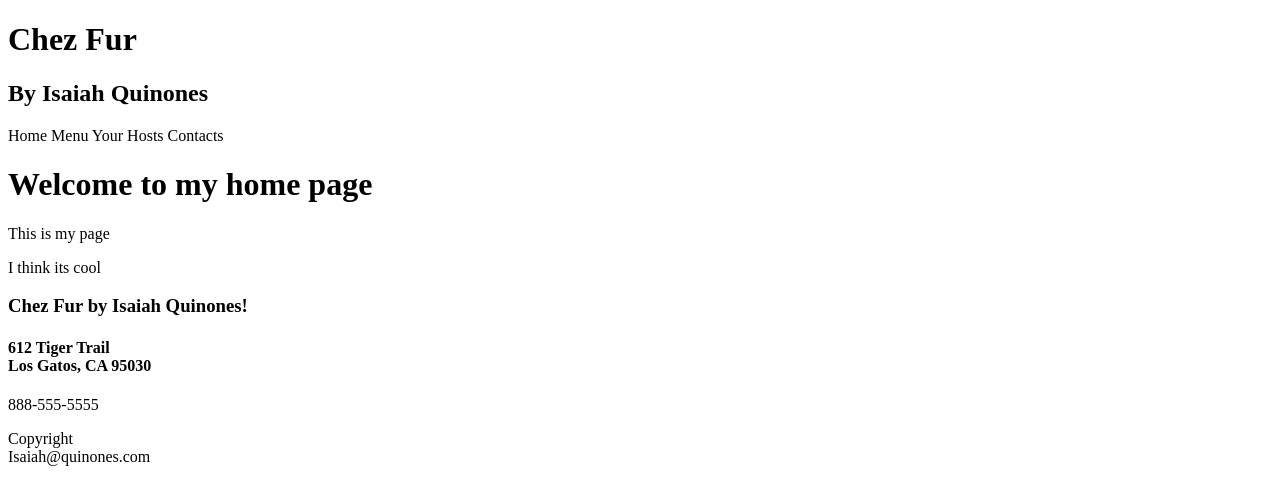
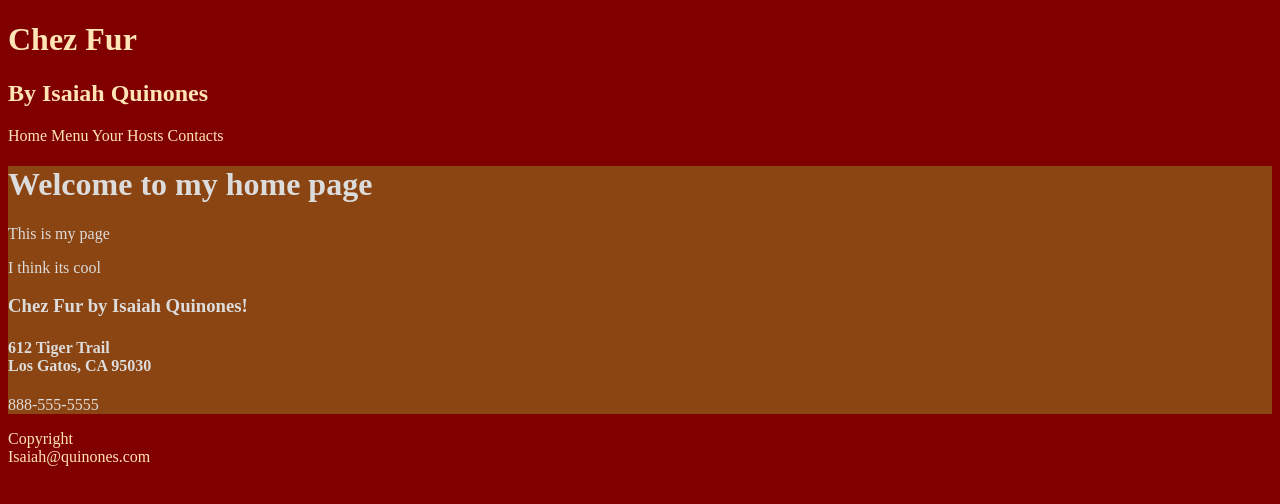
Before and after one commit to IQuinones5284/ChezFur-a-cat-caf-Project, a plain HTML site: page index.html in a window 1280 px wide. Drawn offline with Linux system fonts and the light colour scheme.

Commit message:
Assignment 2 Update for styling

```diff
--- /dev/null
+++ b/css/ChezFur.css
@@ -0,0 +1,17 @@
+body {
+    background-color: peru;
+    color: bisque;
+    font-family: sans-serif;
+  }
+main {
+    background-color: saddlebrown;
+    color: gainsboro;
+}
+@media screen and (min-width: 750px){
+    body {
+        background-color: maroon;
+        color: moccasin;
+        font-family: 'Times New Roman', Times, serif;
+    }
+
+}
--- a/Index.html
+++ b/index.html
@@ -2,7 +2,9 @@
 <html lang="en">
     <head>
         <meta charset="UTF-8">
-       <title>Chez Fur</title>
+        <meta name="viewport" content="width=device-width, initial-scale=1.0">
+        <title>Chez Fur</title>
+        <link rel="stylesheet" href="css/ChezFur.css">
     </head>
     <body>
         <header>
--- /dev/null
+++ b/root/css/ChezFur.css
@@ -0,0 +1,18 @@
+body {
+    background-color: peru;
+    color: bisque;
+    font-family: sans-serif;
+  }
+main {
+    background-color: saddlebrown;
+    color: gainsboro;
+}
+/* is only applied to screens wider than 750px */
+@media screen and (min-width: 750px){
+    body {
+        background-color: maroon;
+        color: moccasin;
+        font-family: 'Times New Roman', Times, serif;
+    }
+
+}
```
Also changed, not shown: root/index.html (added, +33 -0 lines), images/placeholder.txt (added), pages/placeholder.txt (added), scripts/placeholder.txt (added).
